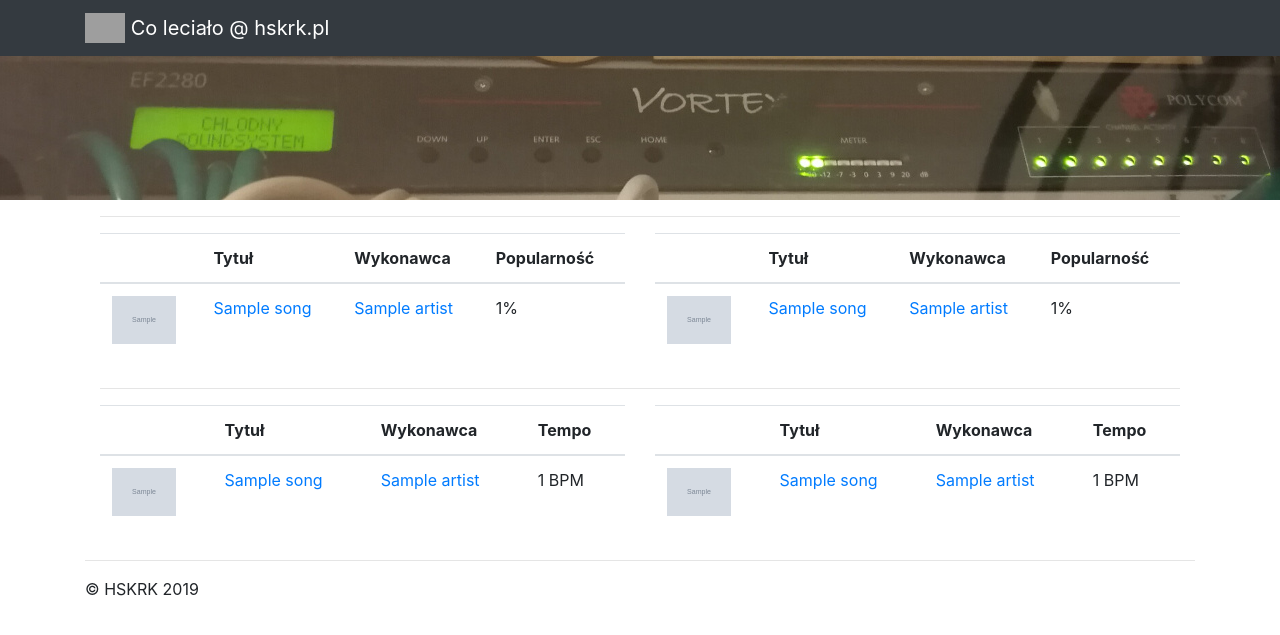
After one commit to HackerspaceKRK/coolsoundsystem_musicarchive, a Flask app: page /ranking/ in a window 1280 px wide. The commit adds this page. Shown: the top 635 px of the page. Run offline with Flask 2, Linux system fonts and the light colour scheme; tables that the repository leaves empty hold one stand-in row (values such as "Sample post"); grey boxes marked "Sample" are stand-in pictures; some libraries are stand-ins or nearby versions; grey boxes are pictures that could not be loaded.

Commit message:
added ranking page

```diff
--- a/flask/app/routes.py
+++ b/flask/app/routes.py
@@ -12,6 +12,15 @@ idblacklist=[None, 'spotify:music:content', 'Brak danych', u'']
 # even clumsier function to pass to jinja template
 def getnormaltime(t):
     return datetime.fromtimestamp(int(float(t)))
+
+def getranks(data):
+    result = []
+    for item in data:
+        songdata = Song.query.get(item.songid)
+        albumdata = Album.query.get(songdata.albumid)
+        artistdata = Artist.query.get(songdata.artistid)
+        result.append({'songdata': songdata, 'artistdata': artistdata, 'albumdata': albumdata, 'data': item})
+    return result
 
 @app.route('/')
 def main():
@@ -92,3 +101,19 @@ def nope(songid):
     artistdata = Artist.query.get(songdata.artistid)
     songplays = Play.query.filter_by(songid=songid).all()
     return render_template('nope.html', tf=getnormaltime, songdata=songdata, spotifysongdata=spotifysongdata, albumdata=albumdata, artistdata=artistdata, songplays=songplays)
+
+@app.route('/ranking/')
+def ranking():
+    popularity = SpotifySongData.query.order_by(SpotifySongData.popularity.desc()).limit(5).all()
+    populardata = getranks(popularity)
+
+    hipsterity = SpotifySongData.query.order_by(SpotifySongData.popularity.asc()).limit(5).all()
+    hipsterdata = getranks(hipsterity)
+
+    speed = SpotifySongData.query.order_by(SpotifySongData.tempo.desc()).limit(5).all()
+    speeddata = getranks(speed)
+
+    slow = SpotifySongData.query.order_by(SpotifySongData.tempo.asc()).limit(5).all()
+    slowdata = getranks(slow)
+
+    return render_template('ranking.html', popular=populardata, hipster=hipsterdata, speedy=speeddata, slowy=slowdata)
--- a/flask/app/templates/macros.html
+++ b/flask/app/templates/macros.html
@@ -30,3 +30,40 @@
   </div>
 </h5>
 {% endmacro%}
+
+{% macro showranktable(criteria_desc, criteria, data, unit) %}
+
+<table class="table">
+  <thead>
+    <tr>
+      <th scope='col'></th>
+      <th scope="col">Tytuł</th>
+      <th scope='col'>Wykonawca</th>
+      <th scope="col">{{ criteria_desc }}</th>
+    </tr>
+  </thead>
+  <tbody>
+{% for i in data %}
+<tr>
+  <td>
+    <a href="{{ url_for('album', albumid=i['albumdata'].albumid) }}" class="float-left .img-thumbnail">
+      <img src="{{ i['albumdata'].cover }}" width="64" class="media-photo" alt="Album cover">
+    </a>
+  </td>
+  <td>
+    <a href="{{ url_for('song', songid=i['songdata'].songid) }}">
+      {{i['songdata'].songname}}
+    </a>
+  </td>
+  <td>
+    <a href="{{ url_for('artist', artistid=i['artistdata'].artistid) }}">
+      {{i['artistdata'].artistname}}
+    </a>
+  </td>
+  <td>{{i['data'][criteria]}}{{ unit }}</td>
+<tr>
+{% endfor %}
+</tbody>
+</table>
+
+{% endmacro %}
--- /dev/null
+++ b/flask/app/templates/ranking.html
@@ -0,0 +1,28 @@
+{% extends "base.html" %}
+{% from 'macros.html' import showranktable with context %}
+
+{% block content %}
+
+<div class="container">
+  <hr>
+  <div class="row">
+    <div class="col-6">
+      {{ showranktable('Popularność', 'popularity', popular, "%") }}
+    </div>
+    <div class="col-6">
+      {{ showranktable('Popularność', 'popularity', hipster, "%") }}
+    </div>
+  </div>
+  <hr/>
+  <div class="row">
+    <div class="col-6">
+      {{ showranktable('Tempo', 'tempo', speedy, " BPM") }}
+    </div>
+    <div class="col-6">
+      {{ showranktable('Tempo', 'tempo', slowy, " BPM") }}
+    </div>
+  </div>
+
+</div>
+
+{% endblock %}
```
